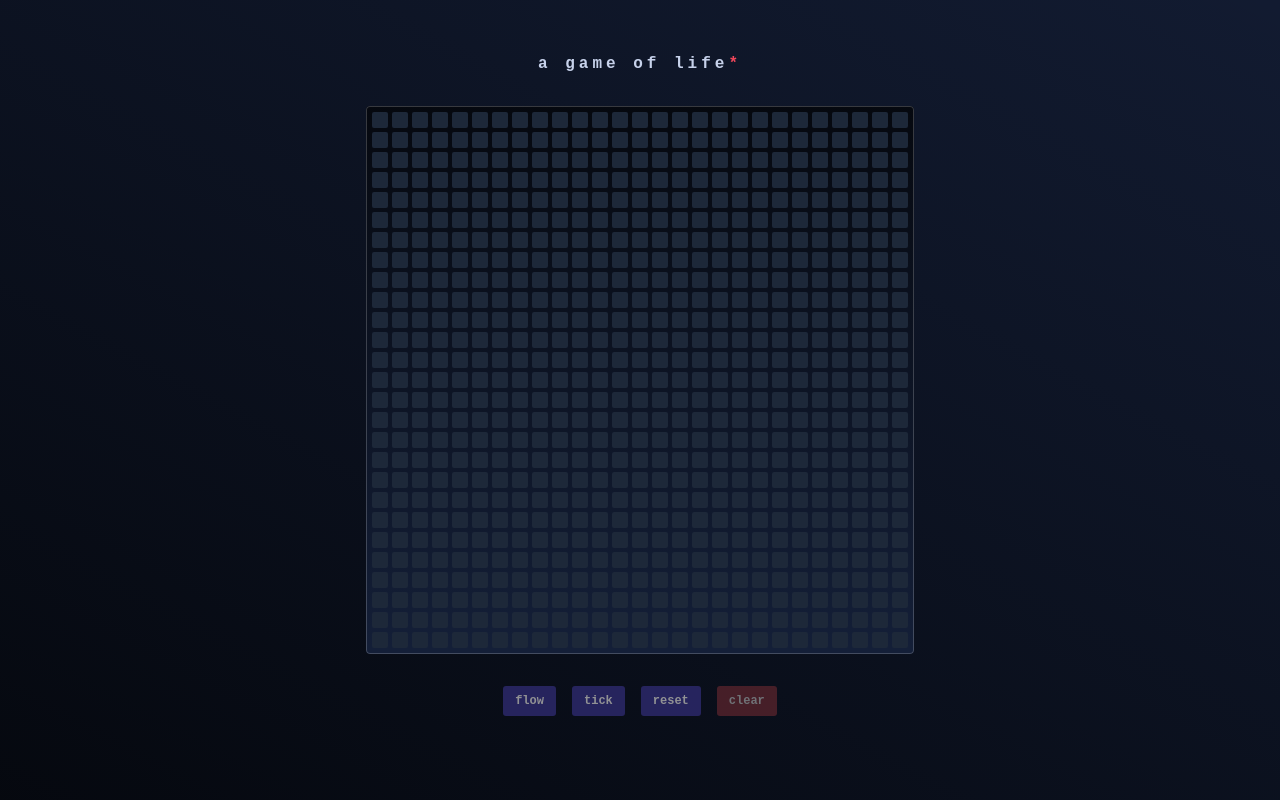
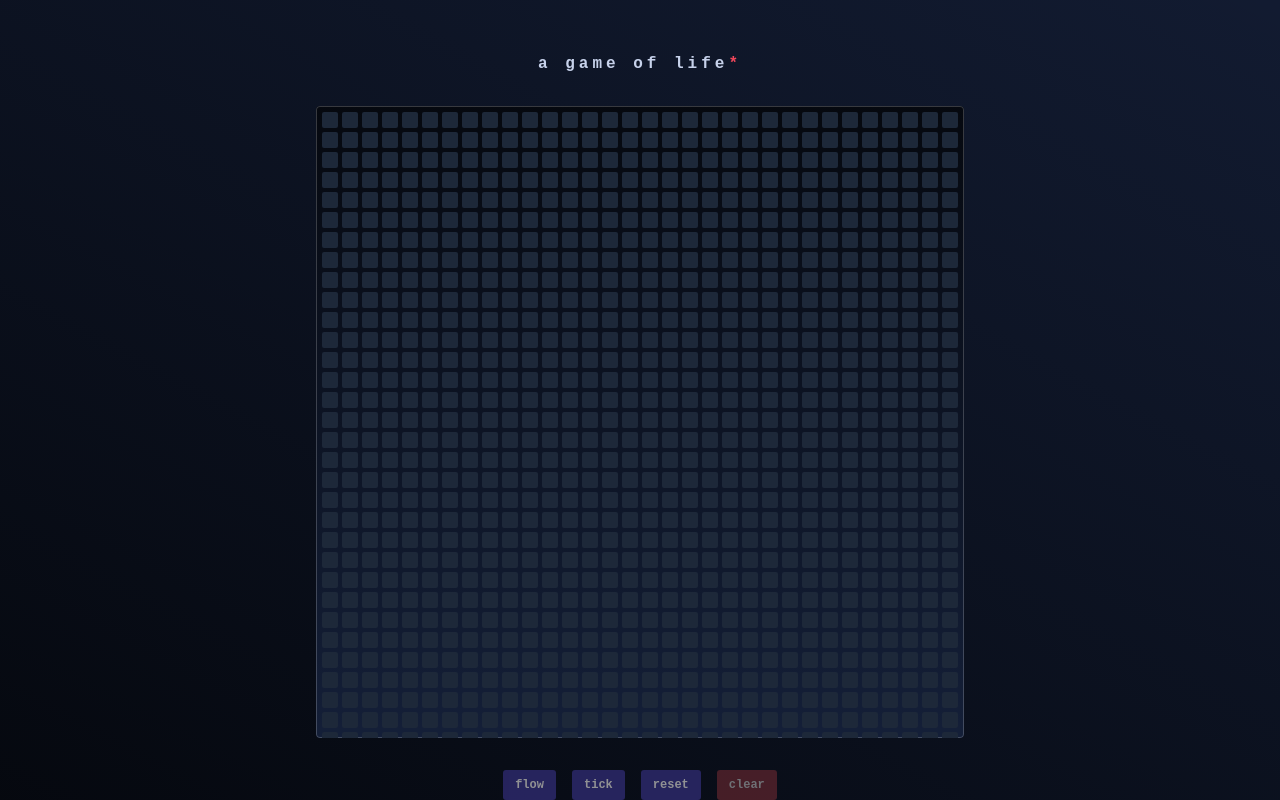
Before and after one commit to hufort/cellular-automata, a React (Vite) app: page / in a window 1280 px wide. Built offline with nearby package versions, Linux system fonts and the light colour scheme.

Commit message:
feat: increase FIRST_DIMENSION

```diff
--- a/src/constants.ts
+++ b/src/constants.ts
@@ -1,5 +1,5 @@
 export const LIFE = 1
 export const DEATH = 0
-export const FIRST_DIMENSION = 27
+export const FIRST_DIMENSION = 32
 export const GENERATION_MS = 80
 export const T = 0
```
